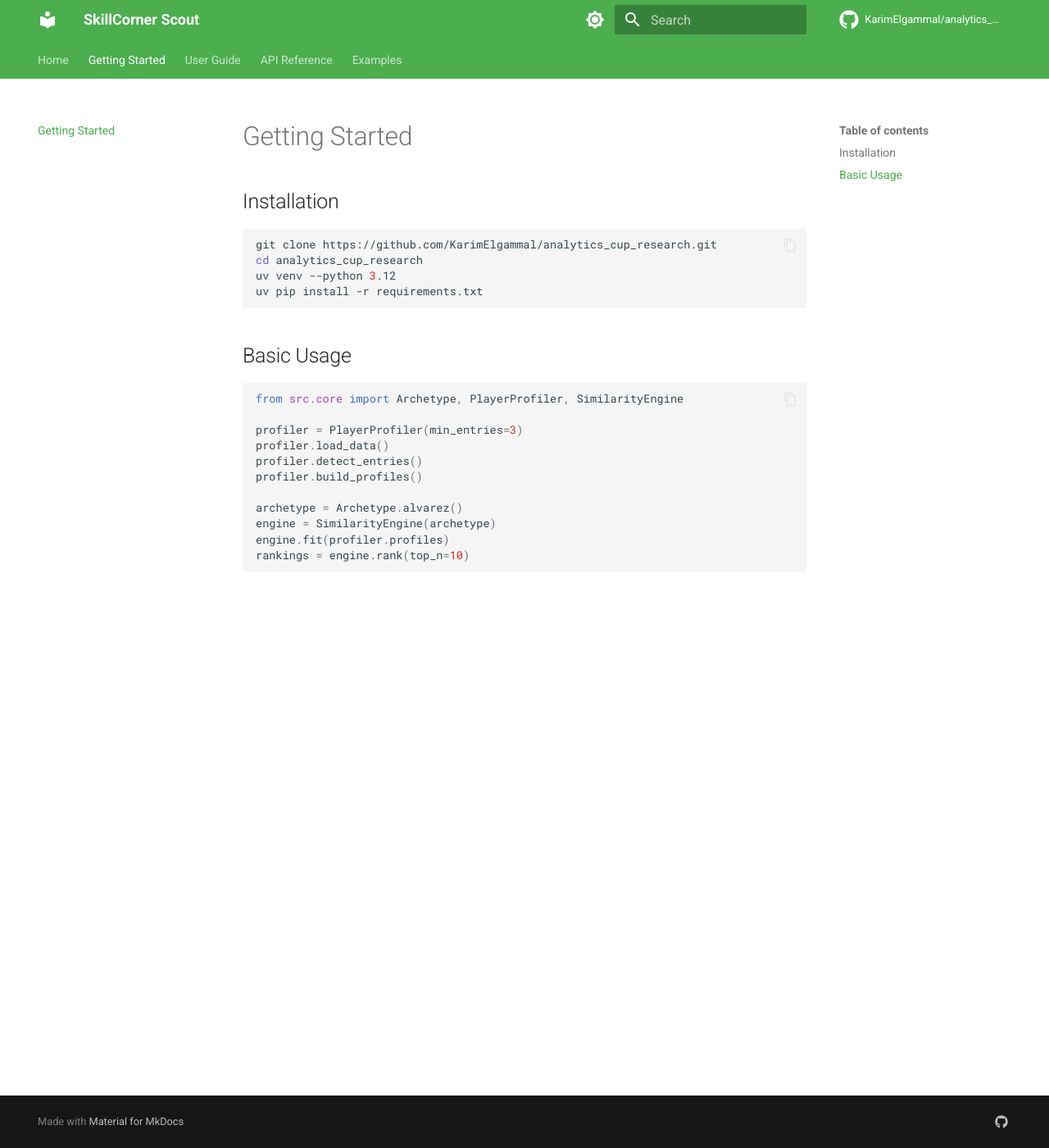
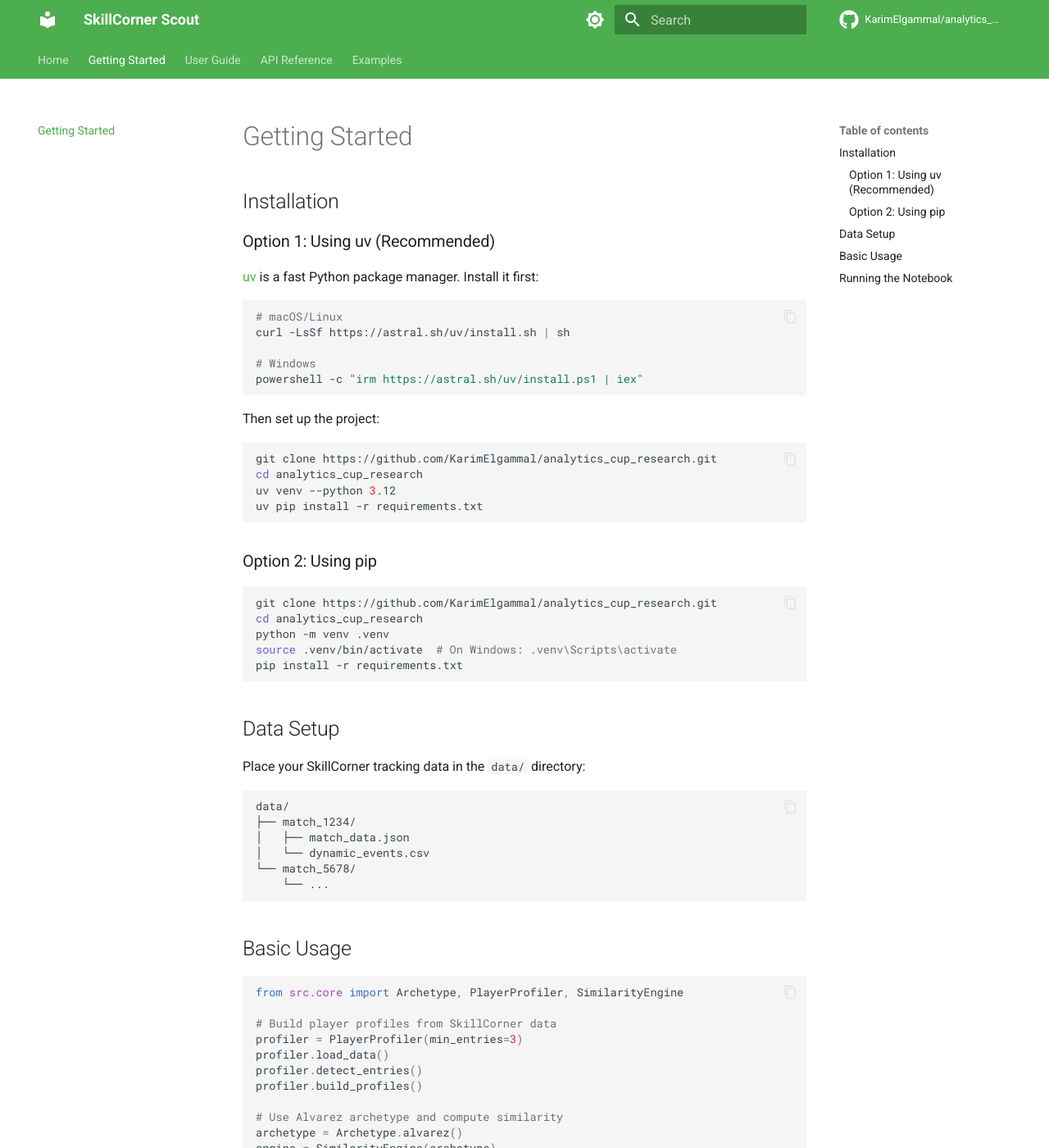
Before and after one commit to KarimElgammal/analytics_cup_research, an MkDocs documentation site: the page built from docs/getting-started.md, in a window 1280 px wide and 1400 px high. Shown: the whole window at 82% size. Built offline with MkDocs 1.6.1 and Material for MkDocs 9.7.7, drawn with Linux system fonts in a browser that asks for light colours; comment, search, counter and statistics services are not loaded; some of the changed text lies outside the part shown.

Commit message:
Add uv installation instructions to docs

````diff
--- a/docs/getting-started.md
+++ b/docs/getting-started.md
@@ -1,6 +1,20 @@
 # Getting Started
 
 ## Installation
+
+### Option 1: Using uv (Recommended)
+
+[uv](https://docs.astral.sh/uv/) is a fast Python package manager. Install it first:
+
+```bash
+# macOS/Linux
+curl -LsSf https://astral.sh/uv/install.sh | sh
+
+# Windows
+powershell -c "irm https://astral.sh/uv/install.ps1 | iex"
+```
+
+Then set up the project:
 
 ```bash
 git clone https://github.com/KarimElgammal/analytics_cup_research.git
@@ -9,18 +23,55 @@ uv venv --python 3.12
 uv pip install -r requirements.txt
 ```
 
+### Option 2: Using pip
+
+```bash
+git clone https://github.com/KarimElgammal/analytics_cup_research.git
+cd analytics_cup_research
+python -m venv .venv
+source .venv/bin/activate  # On Windows: .venv\Scripts\activate
+pip install -r requirements.txt
+```
+
+## Data Setup
+
+Place your SkillCorner tracking data in the `data/` directory:
+
+```
+data/
+├── match_1234/
+│   ├── match_data.json
+│   └── dynamic_events.csv
+└── match_5678/
+    └── ...
+```
+
 ## Basic Usage
 
 ```python
 from src.core import Archetype, PlayerProfiler, SimilarityEngine
 
+# Build player profiles from SkillCorner data
 profiler = PlayerProfiler(min_entries=3)
 profiler.load_data()
 profiler.detect_entries()
 profiler.build_profiles()
 
+# Use Alvarez archetype and compute similarity
 archetype = Archetype.alvarez()
 engine = SimilarityEngine(archetype)
 engine.fit(profiler.profiles)
 rankings = engine.rank(top_n=10)
+
+# Display results
+for row in rankings.to_dicts():
+    print(f"{row['rank']}. {row['player_name']} - {row['similarity_score']}%")
 ```
+
+## Running the Notebook
+
+```bash
+uv run jupyter notebook submission.ipynb
+# Or with pip:
+jupyter notebook submission.ipynb
+```
````
